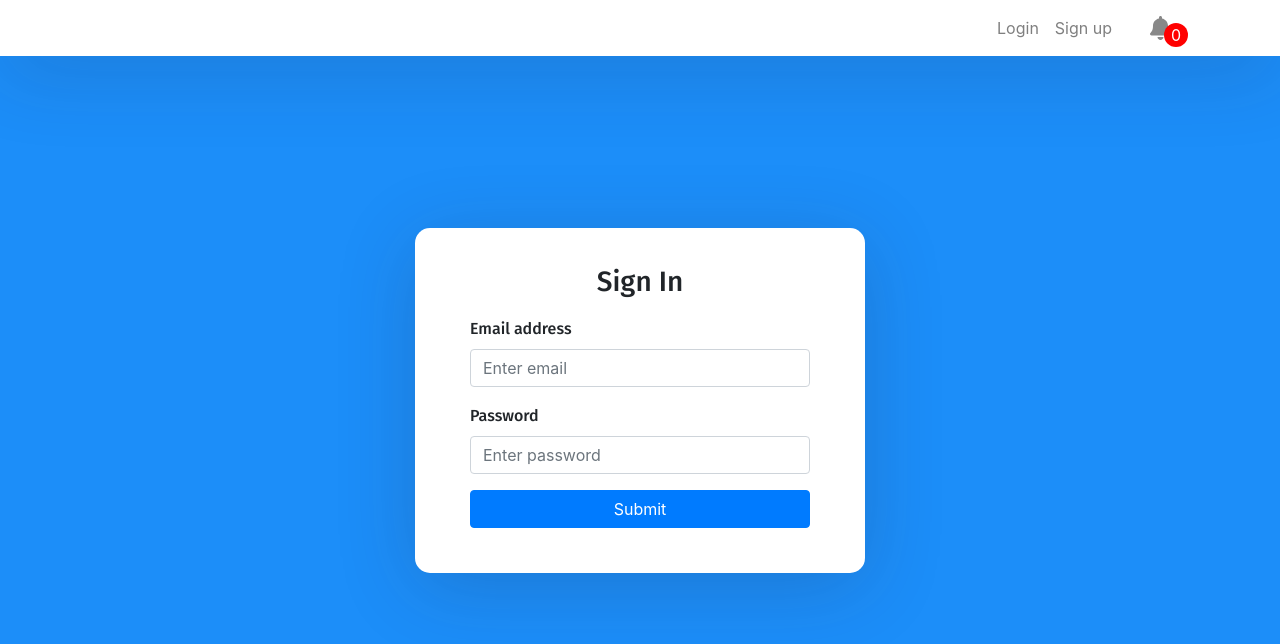
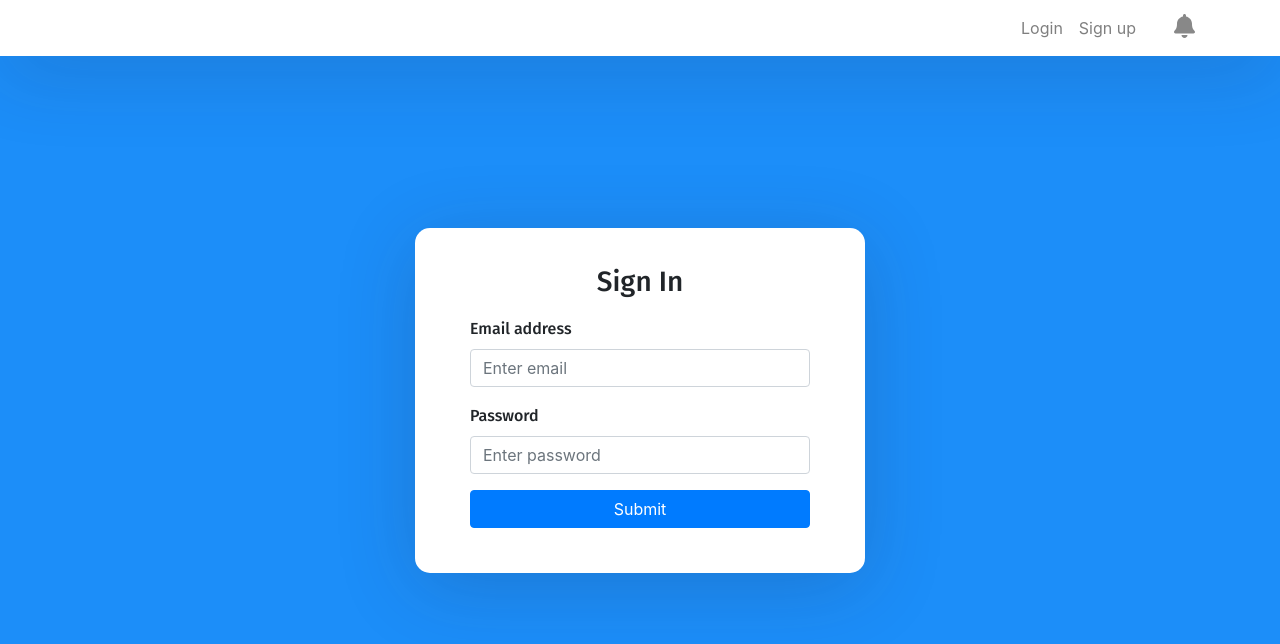
Before and after one commit to vzdrizhni/lunch-front, a React (Create React App) app: page / in a window 1280 px wide. Shown: the top 644 px of the page. Built offline with nearby package versions, Linux system fonts and the light colour scheme; no server answers; what react-actioncable-provider would draw is missing.

Commit message:
Style notifications

```diff
--- a/src/components/NotificationsAlert/notificationsAlert.js
+++ b/src/components/NotificationsAlert/notificationsAlert.js
@@ -2,11 +2,15 @@ import React from 'react';
 import {connect} from 'react-redux';
 
 const notificationsAlert = (props) => {
-    if (props.notifications.filter(item => item.checked === false)) {
+    if (props.notifications.filter(item => item.checked === false).length > 0) {
         return(
             <div className="alert-number">
                 {props.notifications.filter(item => item.checked === false).length}
             </div>
+        )
+    } else {
+        return(
+            <span></span>
         )
     }
 }
--- a/src/components/NotificationsList/notificationList.css
+++ b/src/components/NotificationsList/notificationList.css
@@ -2,8 +2,8 @@
     position: relative;
     top: 60px;
     position: absolute;
-    top: 100%;
-    right: 10%;
+    top: 151%;
+    right: -100%;
     background-color: #ffffff;
     width: 23vw;
     flex-direction: column;
@@ -21,13 +21,14 @@
 }
 
 .alert-number {
-    position: relative;
-    top: 7px;
-    left: -7px;
+    position: absolute;
+    top: 45%;
+    left: 84.2%;
     border-radius: 50%;
     background-color: red;
     color: white;
     width: 24px;
     display: flex;
     justify-content: center;
+    font-weight: 700;
 }
--- a/src/components/NotificationsList/notificationsList.js
+++ b/src/components/NotificationsList/notificationsList.js
@@ -5,7 +5,6 @@ import { connect } from "react-redux";
 import './notificationList.css'
 
 const NotificationsList = (props) => {
-    console.log(props);
   return (
     <div className="notification-list" style={props.style}>
       {props.notifications.map((item, index) => (
--- a/src/pages/navbar/navbar.js
+++ b/src/pages/navbar/navbar.js
@@ -1,4 +1,4 @@
-import React, {useState, useEffect} from "react";
+import React, { useState, useEffect } from "react";
 import {
   BrowserRouter as Router,
   Switch,
@@ -12,10 +12,13 @@ import { createBrowserHistory } from "history";
 import { ActionCable } from "react-actioncable-provider";
 import { FontAwesomeIcon } from "@fortawesome/react-fontawesome";
 import { faBell } from "@fortawesome/free-solid-svg-icons";
-import useSound from 'use-sound';
-import boopSfx from '../../assets/mixkit-software-interface-remove-2576.wav';
+import useSound from "use-sound";
+import boopSfx from "../../assets/mixkit-software-interface-remove-2576.wav";
 
-import { addNotification, removeFirstNotification } from '../../redux/notifications/notifications.actions'
+import {
+  addNotification,
+  removeFirstNotification,
+} from "../../redux/notifications/notifications.actions";
 
 import SignUp from "../../components/SignUp/signUp";
 import Login from "../../components/SignIn/signin";
@@ -28,38 +31,41 @@ import ChangeCredentials from "../ChangeCredentials/changeCredentials";
 import Users from "../Users/users";
 import UserOrders from "../../pages/UsersOrders/usersOrders";
 import WeekDayOrders from "../WeekDayOrdersPage/weekDayOrderPage";
-import NotificationsList from '../../components/NotificationsList/notificationsList'
-import NotificationsAlert from '../../components/NotificationsAlert/notificationsAlert'
-
+import NotificationsList from "../../components/NotificationsList/notificationsList";
+import NotificationsAlert from "../../components/NotificationsAlert/notificationsAlert";
 
 export const history = createBrowserHistory({
   basename: process.env.PUBLIC_URL,
 });
 
 const NavBar = (props) => {
+  const [play] = useSound(boopSfx);
+  const [statusDisplay, setStatusDisplay] = useState("none");
+  const [playSound, setPlaySound] = useState(false);
 
   useEffect(() => {
     play();
-  }, [props.notifications])
-
-  const [statusDisplay, setStatusDisplay] = useState("none");
-
-  const [play] = useSound(boopSfx);
+  }, [playSound]);
 
   const handleReceivedMessage = (response) => {
     response = JSON.parse(response);
     props.addNotificationDispatcher(response);
-    console.log(props.notifications);
+    setPlaySound((prev) => {
+      return !prev;
+    });
   };
 
   const displayHandler = () => {
     if (statusDisplay === "none") {
-      setStatusDisplay("flex")
+      setStatusDisplay("flex");
     } else {
-      setStatusDisplay("none")
+      setStatusDisplay("none");
     }
-  }
-
+    if (props.notifications.map((item) => item.checked).includes(false)) {
+      console.log(props.notifications);
+      props.removeFirstNotificationDispatcher();
+    }
+  };
 
   return (
     <HashRouter>
@@ -93,9 +99,11 @@ const NavBar = (props) => {
               <Logout />
             )}
           </div>
-          <FontAwesomeIcon icon={faBell} onClick={displayHandler} />
-          <NotificationsAlert />
-          <NotificationsList style={{ display: statusDisplay }} />
+          <div className='notification-block' style={{position: 'relative'}}>
+            <FontAwesomeIcon icon={faBell} onClick={displayHandler} />
+            <NotificationsAlert />
+            <NotificationsList style={{ display: statusDisplay }} />
+          </div>
         </div>
       </nav>
 
@@ -116,11 +124,14 @@ const NavBar = (props) => {
   );
 };
 
-const mapStateToProps = (state) => ({ user: state.user.currentUser, notifications: state.notifications });
+const mapStateToProps = (state) => ({
+  user: state.user.currentUser,
+  notifications: state.notifications,
+});
 
 const mapDispatchToProps = (dispatch) => ({
   addNotificationDispatcher: (item) => dispatch(addNotification(item)),
-  removeFirstNotificationDispatcher: () => dispatch(removeFirstNotification())
-})
+  removeFirstNotificationDispatcher: () => dispatch(removeFirstNotification()),
+});
 
 export default connect(mapStateToProps, mapDispatchToProps)(NavBar);
--- a/src/redux/notifications/notifications.reducer.js
+++ b/src/redux/notifications/notifications.reducer.js
@@ -16,7 +16,7 @@ const notificationReducer = (state = INITIAL_STATE, action) => {
                 action.payload
             ]
         case 'REMOVE_NOTIFICATION':
-            return [...state.slice(1, 6)]
+            return [...state.map(item => item.checked === false ? {...item, checked: true} : item)]
         default:
             return state;
     }
```
